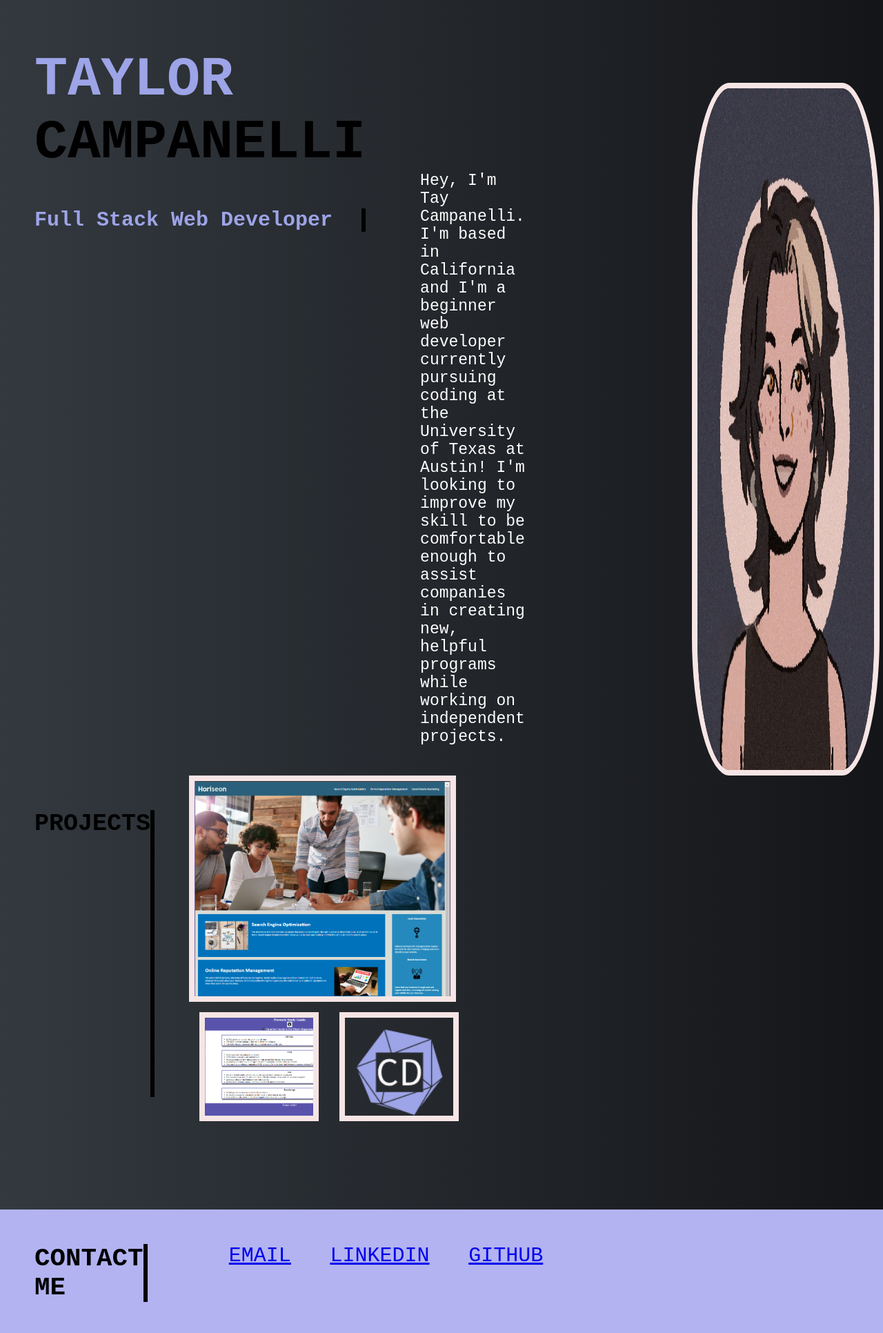
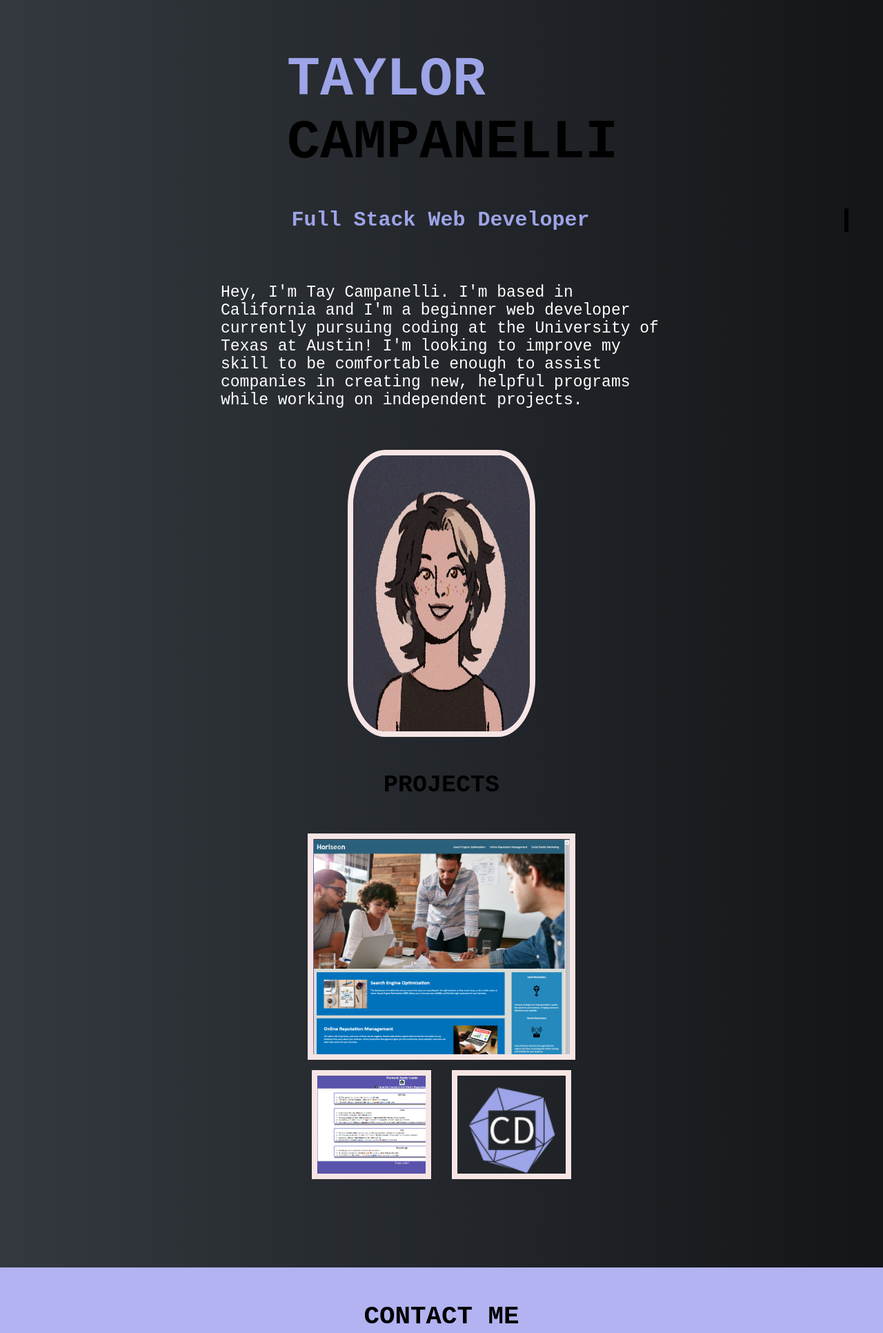
Before and after one commit to Camparooni/camps-portfolio, a plain HTML site: page index.html in a window 1280 px wide. Shown: the part 160-2092 px from the top of the page at 69% size. Drawn offline with Linux system fonts and the light colour scheme.

Commit message:
added to css so site can format for smaller screens

```diff
--- a/assets/css/style.css
+++ b/assets/css/style.css
@@ -64,7 +64,7 @@ img {
   padding: 0;
   border: 0.5em solid var(--border);
   border-radius: 20%;
-  margin: 100px 100px 0px 200px;
+  margin: 100px 100px 0px 30px;
 
 }
 
@@ -138,7 +138,10 @@ nav a:hover::before {
   margin: 50px;
 
 }
-
+.div-flex img {
+  height: 400px;
+  width: 350px;
+}
 .intro-header {
   flex: 0 0 10%;
 }
@@ -186,7 +189,7 @@ nav a:hover::before {
   display: flex;
   flex-direction: row;
 
-  /* justify-content: space-between; */
+  justify-content: center;
 
 }
 .pic2 {
@@ -248,10 +251,79 @@ nav a:hover::before {
 
 }
 
+@media screen and (max-width: 1350px) {
+  body,
+  nav {
+    flex-direction: column;
+  }
+  .div-flex {
+    display: flex;
+    flex-direction: column;
+  }
+  .intro-header h1 {
+    margin-left: auto;
+    margin-right: auto;
+  }
+  .intro-header h2 {
+    margin-left: 33%;
+  }
+  .intro p {
+    margin-left: auto;
+    margin-right: auto;
+    width: 50%;
+    margin-top: 25px;
+  }
+  #portrait {
+    margin-left: auto !important;
+    margin-right: auto !important;
+    width: 60%;
+    margin-top: 16px;
+  }
+  .main-pic {
+    margin-left: auto;
+    margin-right: auto;
+  }
+  .work h2{
+    margin-left: auto;
+    margin-right: auto;
+    border: none;
+  }
+  .pic-container .small-pics {
+
+    margin-left: auto !important;
+    margin-right: auto !important;
+  }
+  .contact h2 {
+    margin-left: auto;
+    margin-right: auto;
+    border: none;
+    margin-bottom: 10px;
+  }
+  .contact ul {
+    margin-left: auto;
+    margin-right: auto;
+    flex-direction: column;
+    margin-top: 15px;
+  }
+  .contact ul li {
+    margin-left: auto;
+    margin-right: auto;
+  }
+}
+
 @media screen and (max-width: 768px) {
   body,
   nav {
     flex-direction: column;
+  }
+  .div-flex {
+    display: flex;
+    flex-direction: column;
+  }
+  .intro-header h1 {
+    display: flex;
+    flex-direction: column;
+    justify-content: center;
   }
 }
 
@@ -263,4 +335,8 @@ nav a:hover::before {
     flex-direction: column;
 
   }
+  .intro-header h1 span {
+    margin-left: auto;
+    margin-right: auto;
+  }
 }
--- a/index.html
+++ b/index.html
@@ -33,7 +33,7 @@
 
   <section class="intro div-flex">
     <div class="intro-header">
-    <h1><span class="taylor">TAYLOR</span> CAMPANELLI</h1>
+    <h1><span class="taylor">TAYLOR</span> <span class="lastname">CAMPANELLI</span></h1>
     <h2 class="sub-title">Full Stack Web Developer</h2>
     </div>
     <p id="section-intro">
```
